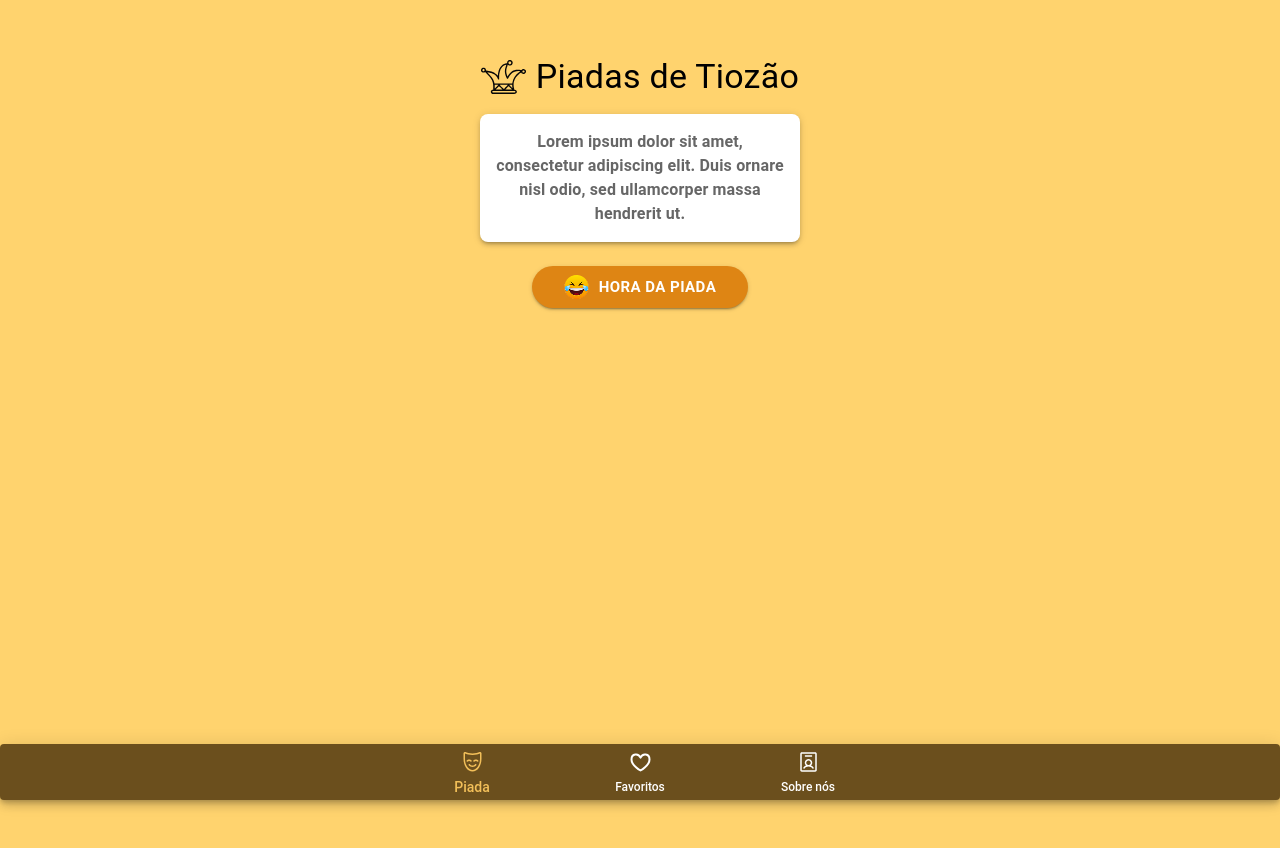
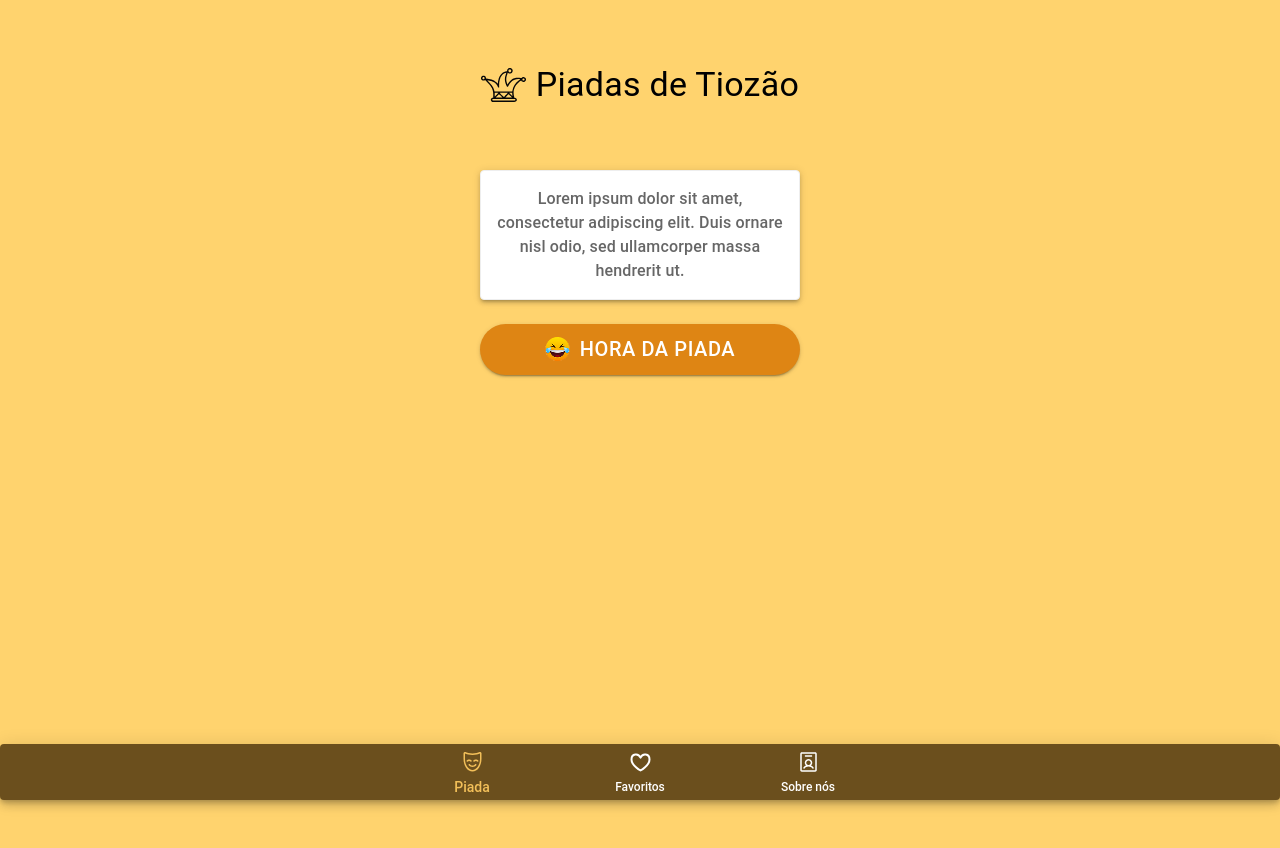
Before and after one commit to KlevertonKulmann1/piada-de-tiozao, a React (Vite) app: page / in a window 1280 px wide. Before the commit the page ends 800 px from the top, so only its background shows below. Built offline with nearby package versions, Linux system fonts and the light colour scheme; no server answers.

Commit message:
fix: aplicacao de estilos gerais

```diff
--- a/src/App.css
+++ b/src/App.css
@@ -14,6 +14,7 @@
   padding: var(--spacing-lg);
 }
 
+
 .app-content {
   flex: 1;
   display: flex;
@@ -26,12 +27,13 @@
 
 /* ===== Cards ===== */
 .card {
-  background-color: var(--color-white);
-  border-radius: var(--border-radius-xl);
+  background-color: #FFFFFFBF;
+  border-radius: 20px;
   padding: var(--spacing-2xl);
   box-shadow: var(--shadow-lg);
   transition: all var(--transition-normal);
   border: var(--border-width-thin) solid var(--color-gray-200);
+  text-align: 'center';
 }
 
 .card:hover {
--- a/src/pages/Home.tsx
+++ b/src/pages/Home.tsx
@@ -5,6 +5,8 @@ import { useNavigate } from 'react-router-dom';
 import { useJokes } from '../JokesContext';
 import crown from '../assets/crown.svg';
 import smile from '../assets/smile.png';
+import '../App.css';
+
 
 const Home: React.FC = () => {
     const navigate = useNavigate();
@@ -17,20 +19,20 @@ const Home: React.FC = () => {
 
     return (
         <Box minHeight="100vh" display="flex" flexDirection="column" justifyContent="space-between" bgcolor="#FFD36E">
-            <Box p={3} display="flex" flexDirection="column" alignItems="center" mt={4}>
-                <Box display="flex" alignItems="center" mb={2}>
+            <Box display="flex" flexDirection="column" alignItems="center" maxWidth={320} margin={'40px auto'}>
+                <Box display="flex" alignItems="center" mb={8}>
                     <img src={crown} style={{ marginRight:10, width:45 }}/>
                     <Typography variant="h4" color="#000">
                         Piadas de Tiozão
                     </Typography>
                 </Box>
-                <Paper elevation={3} sx={{ p: 2, mb: 3, maxWidth: 320, textAlign: 'center', borderRadius: 2 }}>
-                    <Typography variant="body1" color="text.secondary" fontWeight='bold'>
+                <Paper elevation={3} className='card' sx={{ p: 2, mb: 3 }}>
+                    <Typography variant="body1" color="text.secondary" fontWeight='500'>
                         Lorem ipsum dolor sit amet, consectetur adipiscing elit. Duis ornare nisl odio, sed ullamcorper massa hendrerit ut.
                     </Typography>
                 </Paper>
-                <Button variant="contained" size="large" sx={{ backgroundColor:'#DE8514', borderRadius: 8, fontWeight: 'bold', px: 4, '&:focus':{outline:'none'}, '&:hover':{backgroundColor:'#CD7303'} }} onClick={handleHoraDaPiada}>
-                    <img src={smile} style={{ marginRight:10 }}/>Hora da Piada
+                <Button variant="contained" size="large" sx={{ backgroundColor:'#DE8514', width:'100%', borderRadius: 8, fontSize:20, fontWeight: '500', px: 4, '&:focus':{outline:'none'}, '&:hover':{backgroundColor:'#CD7303'} }} onClick={handleHoraDaPiada}>
+                    <img src={smile} style={{ marginRight:10 }}/> Hora da Piada
                 </Button>
             </Box>
             <BottomNav />
--- a/src/pages/Jokes.tsx
+++ b/src/pages/Jokes.tsx
@@ -52,7 +52,7 @@ const Jokes: React.FC = () => {
           await nextJoke();
         setShowAnswer(false);
         setStep(1)
-      } catch (e) {
+      } catch {
         setError('Erro ao buscar nova piada. Tente novamente.');
       }
       setLoading(false);
@@ -189,10 +189,10 @@ const Jokes: React.FC = () => {
             sx={{
               borderRadius: 'var(--border-radius-2xl)',
               px: 4,
-              backgroundColor: 'var(--color-secondary)',
+              backgroundColor:'#DE8514',
               color: 'var(--color-white)',
               '&:hover': {
-                backgroundColor: 'var(--color-secondary-dark)',
+                backgroundColor:'#CD7303',
                 transform: 'translateY(-1px)',
                 boxShadow: 'var(--shadow-md)'
               },
@@ -205,15 +205,14 @@ const Jokes: React.FC = () => {
           ) : (
           <Button
             variant="contained"
-            color="warning"
             size="large"
             sx={{
               borderRadius: 'var(--border-radius-2xl)',
               px: 4,
-              backgroundColor: 'var(--color-secondary)',
+              backgroundColor:'#DE8514',
               color: 'var(--color-white)',
               '&:hover': {
-                backgroundColor: 'var(--color-secondary-dark)',
+                backgroundColor:'#CD7303',
                 transform: 'translateY(-1px)',
                 boxShadow: 'var(--shadow-md)'
               },
@@ -229,7 +228,7 @@ const Jokes: React.FC = () => {
               <CircularProgress size={24} color="inherit" />
             )}
             {!loading && (
-              <Typography variant="button">
+              <Typography variant="button" >
                 Nova Piada
               </Typography>
             )}
```
